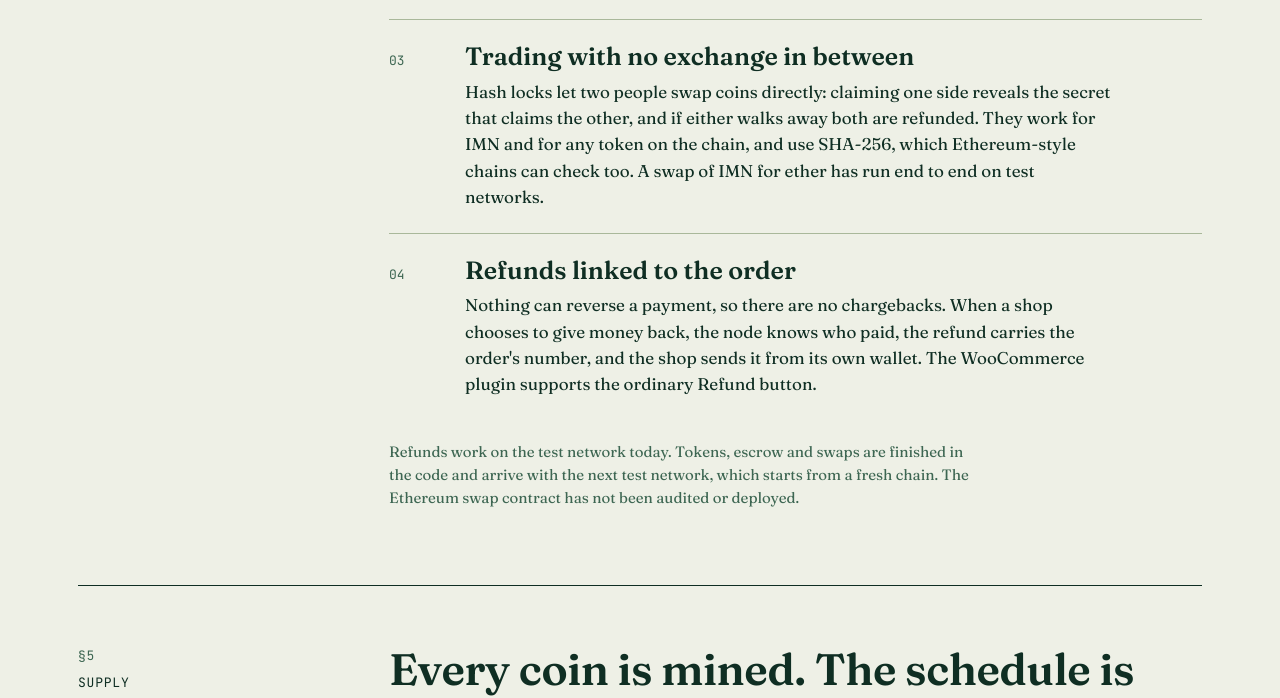
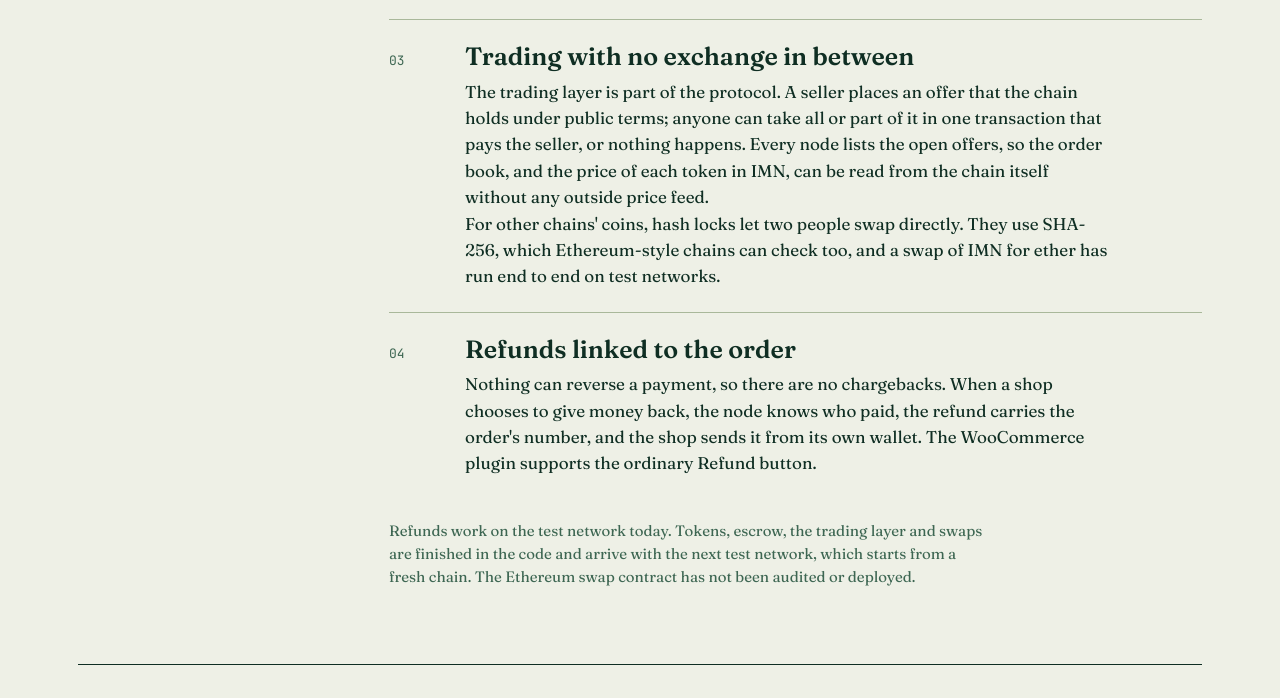
Before and after one commit to Internet-Money-Network/imoney, a plain HTML site: page apps/imoney-website/index.html in a window 1280 px wide. Shown: the part 3231-3929 px from the top of the page. Drawn offline with Linux system fonts and the light colour scheme.

Commit message:
docs(website): describe the protocol's trading layer
Co-Authored-By: Claude Opus 5.5 <noreply@anthropic.com>

```diff
--- a/apps/imoney-website/index.html
+++ b/apps/imoney-website/index.html
@@ -437,10 +437,14 @@ client.openCheckoutModal({
               <div>
                 <h3>Trading with no exchange in between</h3>
                 <p>
-                  Hash locks let two people swap coins directly: claiming one side reveals the secret that claims
-                  the other, and if either walks away both are refunded. They work for IMN and for any token on the
-                  chain, and use SHA-256, which Ethereum-style chains can check too. A swap of IMN for ether has run
-                  end to end on test networks.
+                  The trading layer is part of the protocol. A seller places an offer that the chain holds under
+                  public terms; anyone can take all or part of it in one transaction that pays the seller, or
+                  nothing happens. Every node lists the open offers, so the order book, and the price of each token
+                  in IMN, can be read from the chain itself without any outside price feed.
+                </p>
+                <p>
+                  For other chains' coins, hash locks let two people swap directly. They use SHA-256, which
+                  Ethereum-style chains can check too, and a swap of IMN for ether has run end to end on test networks.
                 </p>
               </div>
             </li>
@@ -456,7 +460,7 @@ client.openCheckoutModal({
             </li>
           </ol>
           <p class="note" style="margin-top: 20px;">
-            Refunds work on the test network today. Tokens, escrow and swaps are finished in the code and arrive
+            Refunds work on the test network today. Tokens, escrow, the trading layer and swaps are finished in the code and arrive
             with the next test network, which starts from a fresh chain. The Ethereum swap contract has not been
             audited or deployed.
           </p>
@@ -535,9 +539,9 @@ client.openCheckoutModal({
             <div class="doing">
               <h3><i></i>Being built</h3>
               <ul>
-                <li>Ready for the next test network: tokens, escrow and atomic swaps</li>
+                <li>Ready for the next test network: tokens, escrow, a trading layer with an order book, and atomic swaps</li>
                 <li>Subscriptions and vaults</li>
-                <li>A swap screen and a board for posting trade offers</li>
+                <li>A wallet screen for swaps with other chains</li>
                 <li>A desktop app for the wallet and node</li>
               </ul>
             </div>
```
